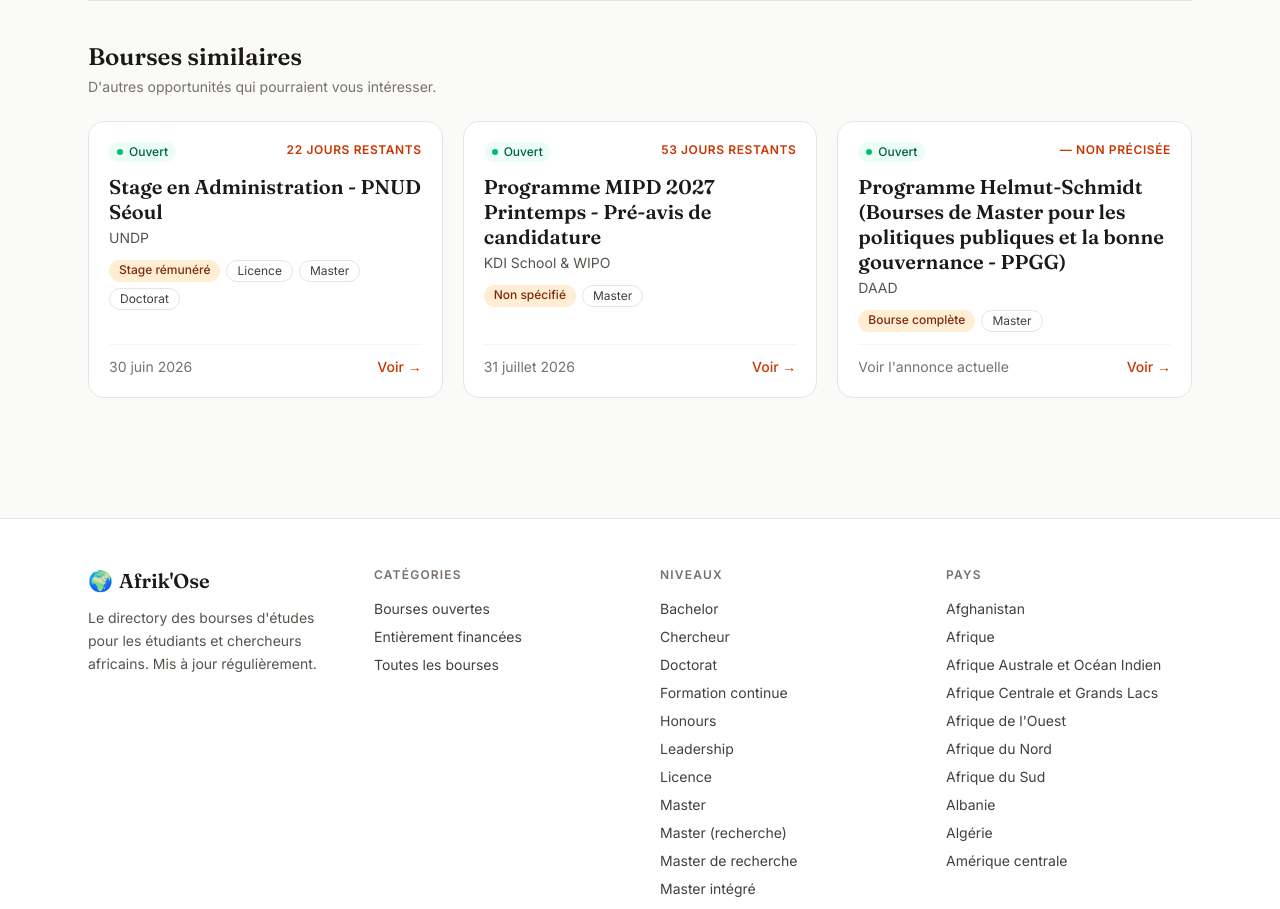
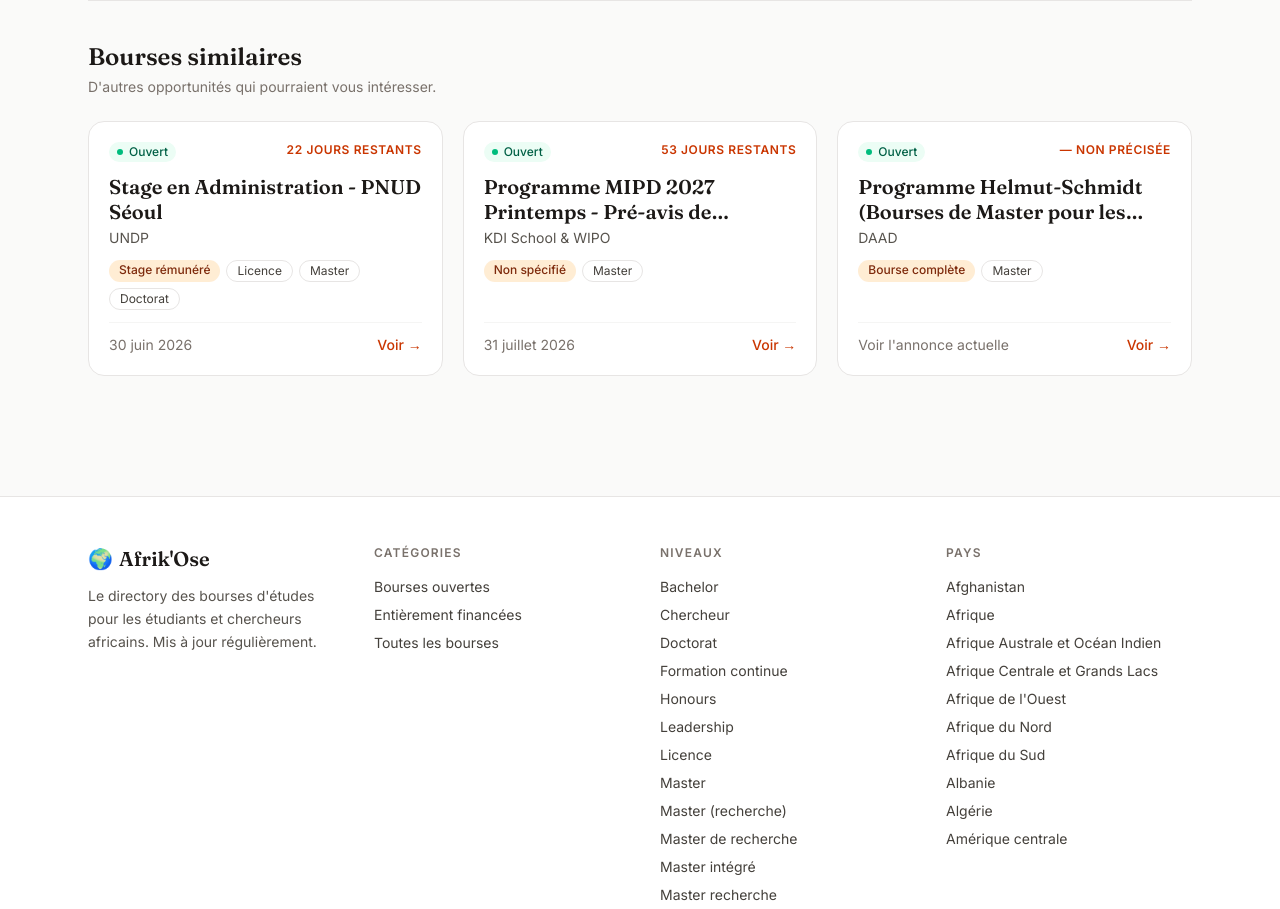
Before and after one commit to Kodjovic/bourse-opportunity, a Next.js app: page /bourses/volontaires-symposium-economique-africain-2026 in a window 1280 px wide. Shown: the part 2540-3449 px from the top of the page. Built offline with nearby package versions, Linux system fonts and the light colour scheme; no server answers.

Commit message:
Mise a jour des bourses : 26/06/2026 21:53:24,03

```diff
--- a/src/app/bourses/[slug]/page.tsx
+++ b/src/app/bourses/[slug]/page.tsx
@@ -101,6 +101,17 @@
             ))}
           </div>
         </header>
+
+        {/* Image d'illustration si disponible */}
+        {bourse.imageUrl && (
+          <div className="mt-8 overflow-hidden rounded-2xl border border-stone-200 shadow-sm bg-stone-100">
+            <img
+              src={bourse.imageUrl}
+              alt={bourse.titre || "Image d'illustration"}
+              className="w-full h-auto max-h-[450px] object-cover"
+            />
+          </div>
+        )}
 
         {/* Carte deadline + countdown */}
         <CarteDeadline bourse={bourse} />
--- a/src/components/BourseCard.tsx
+++ b/src/components/BourseCard.tsx
@@ -14,8 +14,21 @@
   return (
     <Link
       href={`/bourses/${bourse.slug}`}
-      className="group flex h-full flex-col gap-3 rounded-2xl border border-stone-200 bg-white p-5 transition hover:border-stone-300 hover:shadow-md"
+      className="group flex h-full flex-col overflow-hidden rounded-2xl border border-stone-200 bg-white transition hover:border-stone-300 hover:shadow-md"
     >
+      {/* Image de couverture si disponible */}
+      {bourse.imageUrl && (
+        <div className="relative aspect-video w-full overflow-hidden bg-stone-100">
+          <img
+            src={bourse.imageUrl}
+            alt={bourse.titre || "Bourse"}
+            className="h-full w-full object-cover transition duration-300 group-hover:scale-105"
+          />
+        </div>
+      )}
+
+      {/* Contenu de la carte */}
+      <div className="flex flex-1 flex-col gap-3 p-5">
         {/* Ligne haute : statut + countdown */}
         <div className="flex items-start justify-between gap-3">
           <BadgeStatut statut={bourse.statut} size="sm" />
@@ -30,11 +43,11 @@
 
         {/* Titre + organisation */}
         <div>
-        <h3 className="font-serif text-xl font-semibold leading-tight text-stone-900 transition-colors group-hover:text-orange-700">
+          <h3 className="font-serif text-xl font-semibold leading-tight text-stone-900 transition-colors group-hover:text-orange-700 line-clamp-2">
             {bourse.titre}
           </h3>
           {bourse.organisation && (
-          <p className="mt-1 text-sm text-stone-600">{bourse.organisation}</p>
+            <p className="mt-1 text-sm text-stone-600 line-clamp-1">{bourse.organisation}</p>
           )}
         </div>
 
@@ -66,6 +79,7 @@
             Voir →
           </span>
         </div>
+      </div>
     </Link>
   );
 }
--- a/src/types/bourse.ts
+++ b/src/types/bourse.ts
@@ -42,6 +42,7 @@
   statut: Statut | null;
   resume: string | null;
   adresse?: string | null;
+  imageUrl?: string | null;
 
   extrait_le: string;               // ISO 8601 datetime
 }
```
Also changed, not shown: public/docs/ireland-fellows-programme.png (added), public/docs/irishaidfellowships.png (added). Lines whose indentation alone changed are shown as unchanged.
